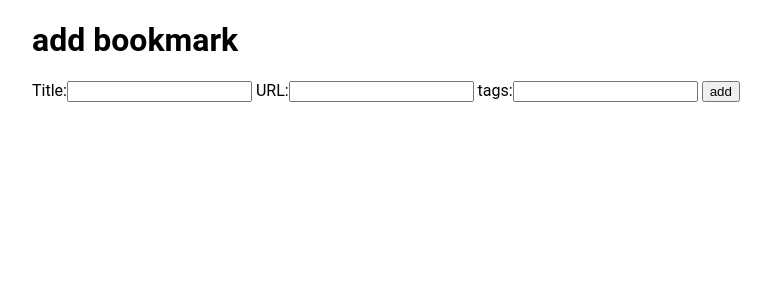
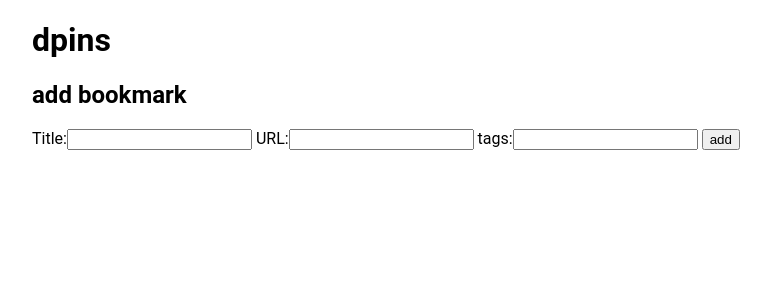
Before and after one commit to DominikM/dpins, a Django app: page /add/ in a window 1280 px wide. Shown: the top 300 px of the page, without its empty margins (108-879 px from the left). Run offline with Django 3.2, Linux system fonts and the light colour scheme; the visitor is signed in with stand-in values (Sample User, id 1).

Commit message:
updated home links on all pages

```diff
--- a/bookmarks/static/bookmarks/main.css
+++ b/bookmarks/static/bookmarks/main.css
@@ -1,3 +1,11 @@
+h1 a {
+    color: black;
+}
+
+h1 a:hover {
+    color: grey;
+}
+
 #content {
     max-width: 1000px;
     margin-left: auto;
--- a/bookmarks/templates/base.html
+++ b/bookmarks/templates/base.html
@@ -10,6 +10,7 @@
 </head>
 <body>
   <div id="content">
+    <h1><a href="{% url 'home' %}">dpins</a></h1>
     {% block content %}{% endblock %}
   </div>
 </body>
--- a/bookmarks/templates/bookmark_add.html
+++ b/bookmarks/templates/bookmark_add.html
@@ -2,7 +2,7 @@
 {% load static %}
 
 {% block content %}
-<header><h1>add bookmark</h1></header>
+<h2>add bookmark</h2>
 
 <form method="post">
   {% csrf_token %}
--- a/bookmarks/templates/bookmark_edit.html
+++ b/bookmarks/templates/bookmark_edit.html
@@ -2,7 +2,7 @@
 {% load static %}
 
 {% block content %}
-<header><h1>edit bookmark</h1></header>
+<h2>edit bookmark</h2>
 
 <form method="post">
   {% csrf_token %}
--- a/bookmarks/templates/bookmarks.html
+++ b/bookmarks/templates/bookmarks.html
@@ -2,8 +2,6 @@
 {% load static %}
 
 {% block content %}
-<header><h1>dpins</h1></header>
-
 <div id="commands_container">
     <div class="command_left"><a href="{% url 'bookmark_add' %}">add</a></div>
     <div class="command_right"><a href="{% url 'logout' %}">logout</a></div>
--- a/bookmarks/templates/import_html.html
+++ b/bookmarks/templates/import_html.html
@@ -2,7 +2,7 @@
 {% load static %}
 
 {% block content %}
-<header><h1>import bookmarks from netscape html</h1></header>
+<h2>import bookmarks from netscape html</h2>
 
 <form method="post" enctype="multipart/form-data">
   {% csrf_token %}
--- a/bookmarks/templates/search.html
+++ b/bookmarks/templates/search.html
@@ -2,8 +2,7 @@
 {% load static %}
 
 {% block content %}
-<header><h1>dpins</h1></header>
-
+<h2>search for: "{{ query }}"</h2>
 <div id="commands_container">
   <div class="command"><a href="{% url 'bookmark_add' %}">add</a></div>
   <div class="command"><a href="{% url 'logout' %}">logout</a></div>
--- a/bookmarks/templates/tag.html
+++ b/bookmarks/templates/tag.html
@@ -2,8 +2,7 @@
 {% load static %}
 
 {% block content %}
-<header><h1>dpins</h1></header>
-
+<h2>tag: "{{ tag }}"</h2>
 <div id="commands_container">
   <div class="command"><a href="{% url 'bookmark_add' %}">add</a></div>
   <div class="command"><a href="{% url 'logout' %}">logout</a></div>
```
